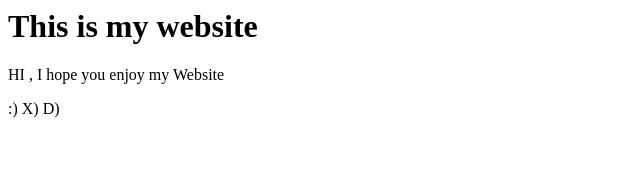
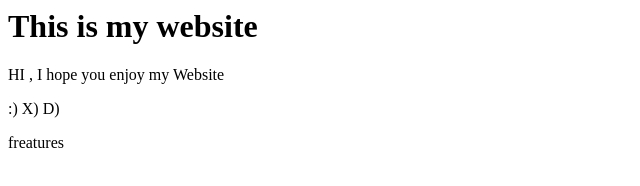
Before and after one commit to zaifdk93/dk-boy-repo, a plain HTML site: page index.html in a window 1280 px wide. Shown: the full height of the page, 0-640 px from the left. Drawn offline with Linux system fonts and the light colour scheme.

Commit message:
added feature 1

```diff
--- a/index.html
+++ b/index.html
@@ -3,4 +3,5 @@
 <h1> This is my website </h1>
 <p> HI , I hope you enjoy my Website </p>
 <p> :) X) D) </p>
+<p> freatures </p>
 </html>
```
